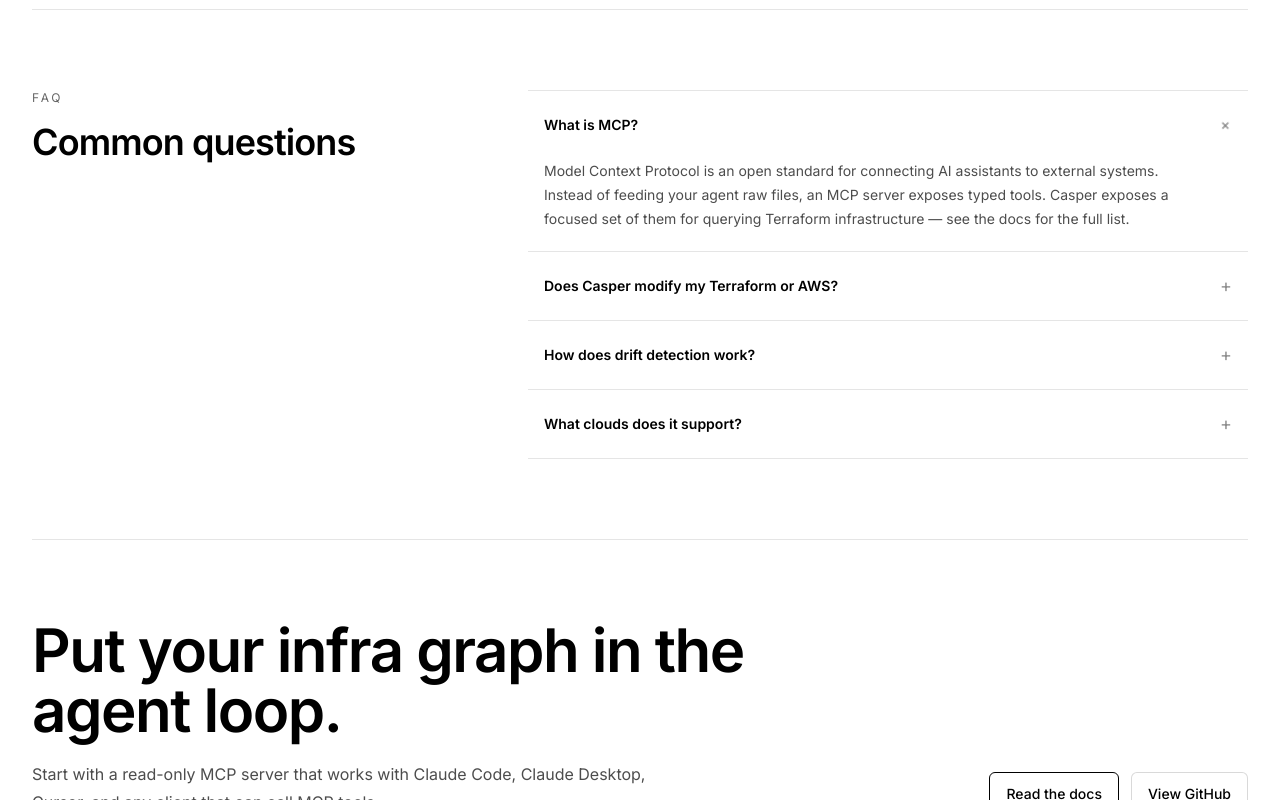
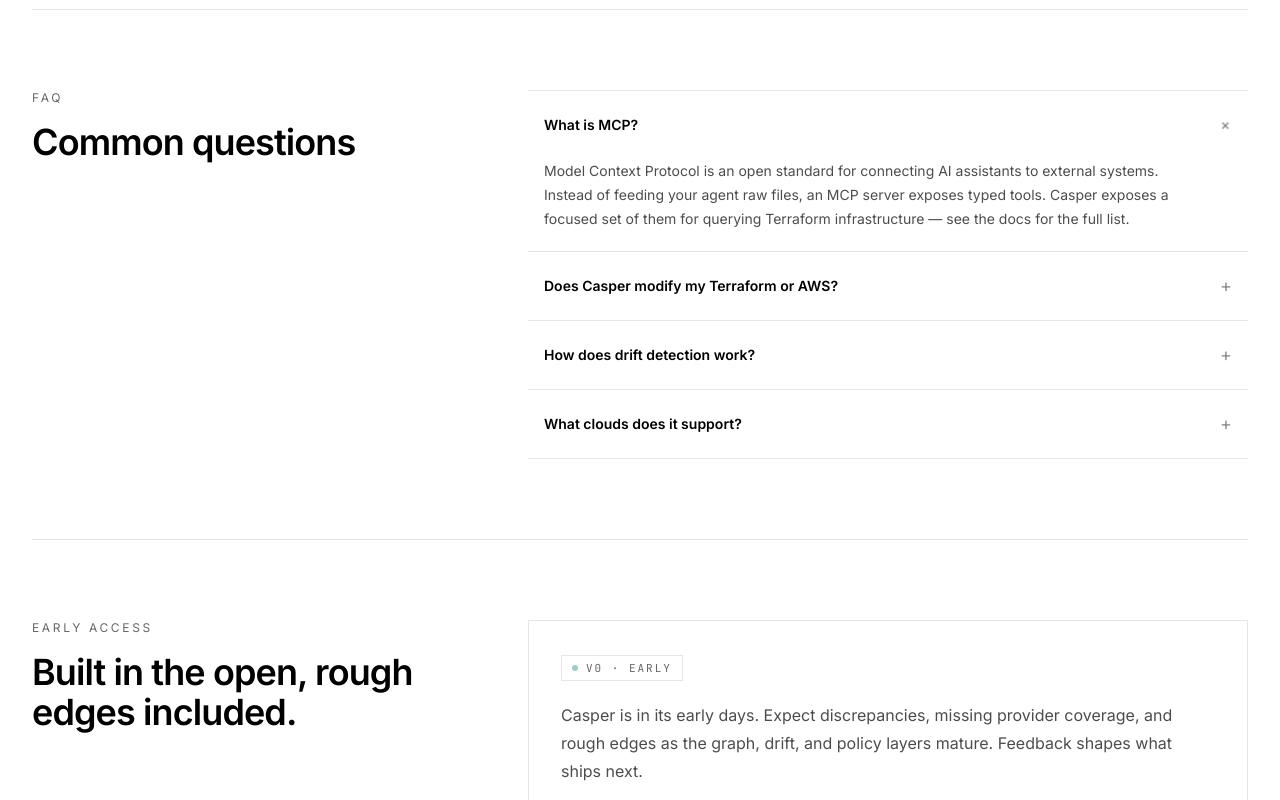
Before and after one commit to ASHUTOSH-SWAIN-GIT/casper-ui, a Next.js app: page / in a window 1280 px wide. Shown: the part 2000-2800 px from the top of the page. Built offline with nearby package versions, Linux system fonts and the light colour scheme.

Commit message:
early access message

```diff
--- a/app/page.tsx
+++ b/app/page.tsx
@@ -178,6 +178,62 @@
         </section>
 
         <section className="border-t border-black/10 py-20">
+          <div className="grid gap-10 lg:grid-cols-[0.75fr_1.25fr] lg:gap-16">
+            <div>
+              <h2 className="text-xs uppercase tracking-[0.22em] text-black/60">
+                Early access
+              </h2>
+              <p className="mt-4 text-3xl font-semibold tracking-tight text-black sm:text-4xl">
+                Built in the open, rough edges included.
+              </p>
+            </div>
+            <div className="border border-black/10 bg-white p-6 sm:p-8">
+              <div className="inline-flex items-center gap-2 border border-black/10 px-2.5 py-1 font-mono text-[11px] uppercase tracking-[0.18em] text-black/60">
+                <span className="size-1.5 rounded-full bg-[var(--accent)] dot-pulse" />
+                v0 · early
+              </div>
+              <p className="mt-5 text-base leading-7 text-black/70">
+                Casper is in its early days. Expect discrepancies, missing
+                provider coverage, and rough edges as the graph, drift, and
+                policy layers mature. Feedback shapes what ships next.
+              </p>
+              <p className="mt-4 text-base leading-7 text-black/70">
+                If you want Casper as part of your real workflow, reach out and
+                we&apos;ll build it together — issues you hit, providers you
+                need, and conventions your team actually uses.
+              </p>
+              <div className="mt-7 flex flex-wrap items-center gap-3">
+                <a
+                  href="https://x.com/LowKeyDevs"
+                  target="_blank"
+                  rel="noreferrer"
+                  className="inline-flex min-h-11 items-center gap-2 rounded-md border border-black bg-white px-4 text-sm font-medium text-black transition hover:bg-[var(--surface-2)]"
+                >
+                  <svg
+                    xmlns="http://www.w3.org/2000/svg"
+                    viewBox="0 0 24 24"
+                    fill="currentColor"
+                    className="size-4"
+                    aria-hidden="true"
+                  >
+                    <path d="M18.244 2.25h3.308l-7.227 8.26 8.502 11.24H16.17l-5.214-6.817L4.99 21.75H1.68l7.73-8.835L1.254 2.25H8.08l4.713 6.231 5.45-6.231Zm-1.161 17.52h1.833L7.084 4.126H5.117l11.966 15.644Z" />
+                  </svg>
+                  Reach out on X
+                </a>
+                <a
+                  href="https://github.com/ASHUTOSH-SWAIN-GIT/casper-mcp/issues"
+                  target="_blank"
+                  rel="noreferrer"
+                  className="inline-flex min-h-11 items-center rounded-md border border-black/15 bg-white px-4 text-sm font-medium text-black transition hover:border-black hover:bg-[var(--surface-2)]"
+                >
+                  Open a GitHub issue
+                </a>
+              </div>
+            </div>
+          </div>
+        </section>
+
+        <section className="border-t border-black/10 py-20">
           <div className="grid gap-8 lg:grid-cols-[1fr_auto] lg:items-end">
             <div>
               <h2 className="max-w-3xl text-4xl font-semibold tracking-tight text-black sm:text-6xl">
```
